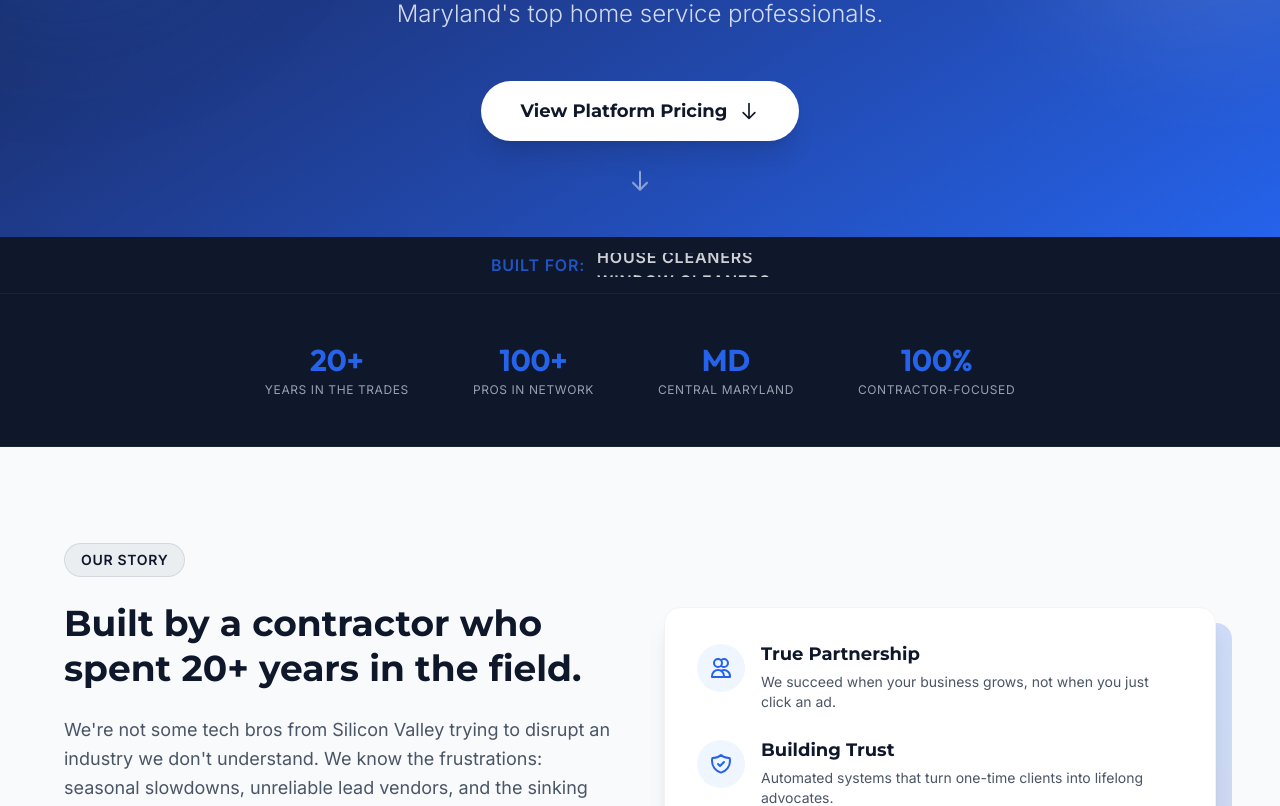
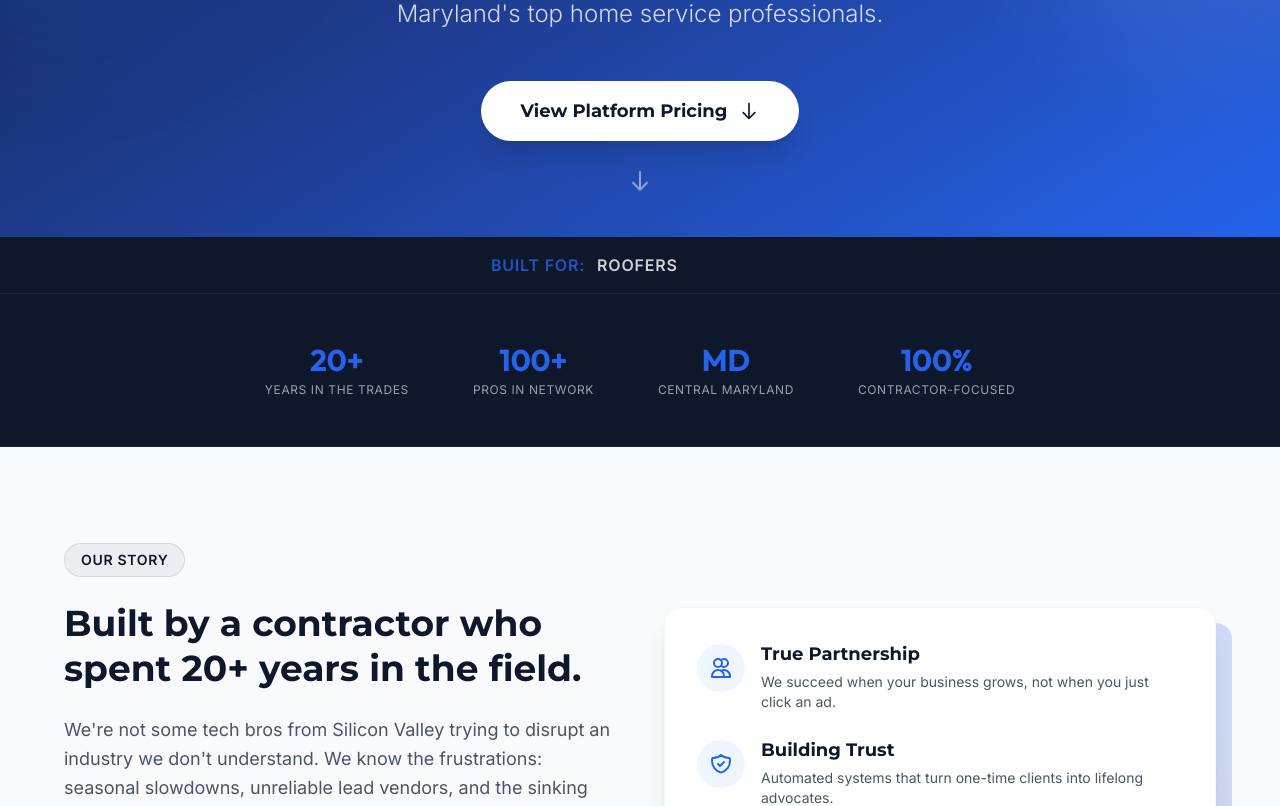
Before and after one commit to brainyprolocal/brainy-pro-local, a Next.js app: page / in a window 1280 px wide. Shown: the part 560-1366 px from the top of the page. Built offline with nearby package versions, Linux system fonts and the light colour scheme.

Commit message:
Update vertical ticker to have rhythmic slot machine snapping

```diff
--- a/src/app/globals.css
+++ b/src/app/globals.css
@@ -16,7 +16,7 @@
   --animate-shimmer: shimmer 2s infinite linear;
   --animate-pulse-glow: pulse-glow 2s cubic-bezier(0.4, 0, 0.6, 1) infinite;
   --animate-float: float 3s ease-in-out infinite;
-  --animate-vertical-marquee: verticalMarquee 15s linear infinite;
+  --animate-vertical-marquee: verticalMarquee 24s ease-in-out infinite;
 }
 
 @keyframes fadeIn {
@@ -50,7 +50,18 @@
 }
 
 @keyframes verticalMarquee {
-  0% { transform: translateY(0); }
+  0%, 7.33% { transform: translateY(0); }
+  8.33%, 15.66% { transform: translateY(-4.166%); }
+  16.66%, 24% { transform: translateY(-8.333%); }
+  25%, 32.33% { transform: translateY(-12.5%); }
+  33.33%, 40.66% { transform: translateY(-16.666%); }
+  41.66%, 49% { transform: translateY(-20.833%); }
+  50%, 57.33% { transform: translateY(-25%); }
+  58.33%, 65.66% { transform: translateY(-29.166%); }
+  66.66%, 74% { transform: translateY(-33.333%); }
+  75%, 82.33% { transform: translateY(-37.5%); }
+  83.33%, 90.66% { transform: translateY(-41.666%); }
+  91.66%, 99% { transform: translateY(-45.833%); }
   100% { transform: translateY(-50%); }
 }
 
```
